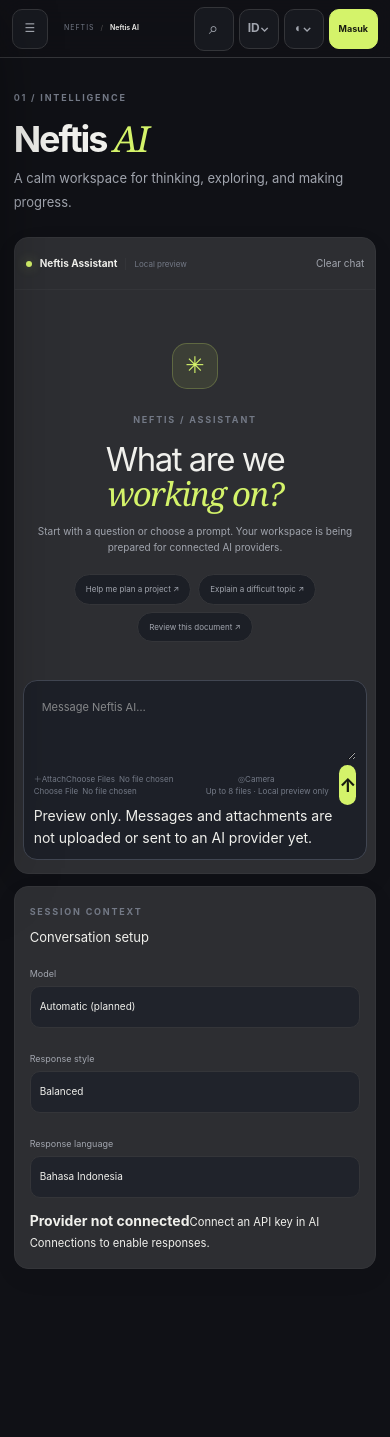
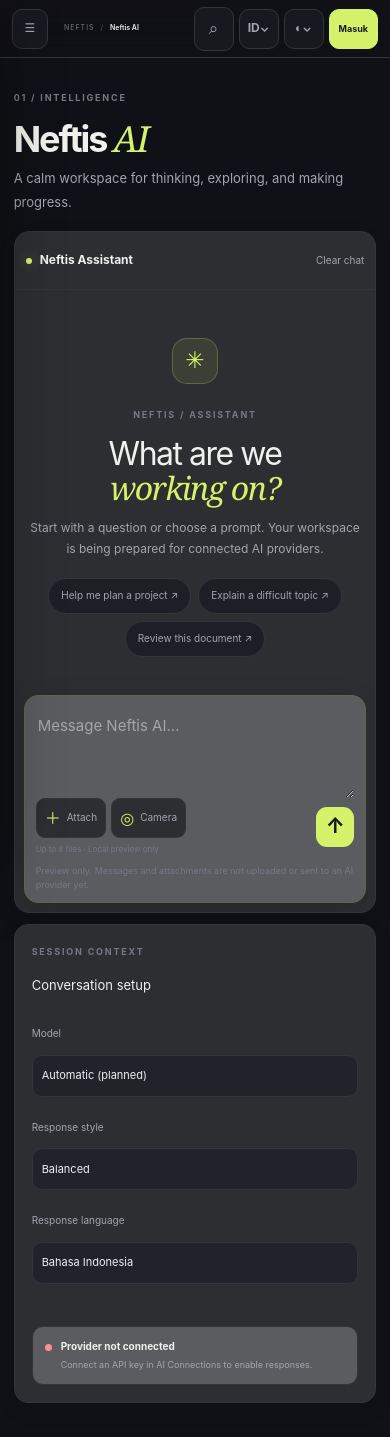
Before and after one commit to Mcpecreative28/Neftis, a Next.js app: page /ai in a window 390 px wide. Before the commit the page ends 1303 px from the top, so only its background shows below. Built offline with nearby package versions, Linux system fonts and the light colour scheme.

Commit message:
Polish AI workspace layout and attachment composer styles

```diff
--- a/app/globals.css
+++ b/app/globals.css
@@ -472,3 +472,158 @@ button:focus-visible, a:focus-visible, input:focus-visible, textarea:focus-visib
     transition: none;
   }
 }
+
+
+/* AI workspace refresh */
+.ai-workspace .page-intro { margin-bottom: 22px; }
+.ai-workspace .chat-layout {
+  grid-template-columns: minmax(170px, 205px) minmax(0, 1fr) minmax(205px, 245px);
+  gap: 14px;
+  align-items: stretch;
+  min-height: min(690px, calc(100dvh - 190px));
+}
+.ai-workspace .chat-history,
+.ai-workspace .chat-context { padding: 17px; }
+.ai-workspace .chat-main { min-height: 620px; border-radius: 15px; }
+.ai-workspace .chat-toolbar { min-height: 58px; height: auto; padding: 12px 17px; }
+.ai-workspace .chat-toolbar strong { font-size: 12px; }
+.ai-workspace .chat-toolbar small { font-size: 9px; }
+.ai-workspace .chat-messages {
+  flex: 1;
+  min-height: 360px;
+  max-height: none;
+  padding: clamp(18px, 3vw, 34px);
+  overscroll-behavior: contain;
+}
+.ai-workspace .assistant-welcome { margin: clamp(24px, 6vh, 64px) auto 30px; }
+.ai-workspace .assistant-welcome h2 { font-size: clamp(32px, 3.4vw, 46px); }
+.ai-workspace .assistant-welcome > p { font-size: 12px; line-height: 1.7; }
+.ai-workspace .prompt-chips button { min-height: 36px; padding: 8px 12px; font-size: 10px; }
+.ai-workspace .chat-history .history-item { min-height: 42px; font-size: 10px; }
+.ai-workspace .history-note { font-size: 10px; line-height: 1.7; }
+.ai-workspace .history-foot {
+  display: flex; align-items: center; gap: 8px;
+  margin-top: 24px; padding-top: 14px;
+  border-top: 1px solid var(--line);
+  color: var(--dim); font-size: 9px;
+}
+.ai-workspace .history-foot-dot {
+  width: 7px; height: 7px; border-radius: 50%;
+  background: var(--cyan); box-shadow: 0 0 10px color-mix(in srgb, var(--cyan), transparent 55%);
+}
+.ai-workspace .ai-composer {
+  margin: 0 15px 15px;
+  padding: 13px 14px 10px;
+  border: 1px solid color-mix(in srgb, var(--accent) 27%, var(--line));
+  border-radius: 14px;
+  background: var(--surface-2);
+  box-shadow: 0 10px 30px #0002;
+}
+.ai-workspace .ai-composer:focus-within {
+  border-color: color-mix(in srgb, var(--accent) 65%, var(--line));
+  box-shadow: 0 0 0 3px color-mix(in srgb, var(--accent) 9%, transparent), 0 12px 30px #0002;
+}
+.ai-workspace .ai-composer textarea {
+  display: block; min-height: 72px; max-height: 220px;
+  padding: 7px 2px 12px; font-size: 15px; line-height: 1.6;
+}
+.ai-workspace .composer-bottom { gap: 10px; align-items: center; }
+.ai-workspace .composer-tools { display: flex; align-items: center; flex-wrap: wrap; gap: 7px; min-width: 0; }
+.ai-workspace .composer-tool {
+  position: relative; display: inline-flex; align-items: center; gap: 6px;
+  min-height: 35px; padding: 0 10px;
+  border: 1px solid var(--line); border-radius: 9px;
+  color: var(--muted); background: var(--surface);
+  font-size: 10px; cursor: pointer;
+}
+.ai-workspace .composer-tool:hover { color: var(--text); border-color: var(--accent); }
+.ai-workspace .composer-tool > span:first-child { color: var(--accent); font-size: 16px; }
+.ai-workspace .composer-tool input {
+  position: absolute; width: 1px; height: 1px; opacity: 0;
+  overflow: hidden; clip: rect(0,0,0,0); white-space: nowrap;
+}
+.ai-workspace .composer-tool:focus-within { outline: 2px solid var(--accent); outline-offset: 3px; }
+.ai-workspace .composer-hint { color: var(--dim); font-size: 9px; }
+.ai-workspace .send-button { width: 38px; height: 38px; flex: 0 0 38px; border-radius: 11px; font-size: 21px; }
+.ai-workspace .composer-disclaimer { margin: 9px 0 0; color: var(--dim); font-size: 9px; line-height: 1.5; }
+.ai-workspace .attachment-queue {
+  margin-bottom: 10px; padding: 10px;
+  border: 1px solid var(--line); border-radius: 10px;
+  background: color-mix(in srgb, var(--surface) 80%, transparent);
+}
+.ai-workspace .attachment-queue-head { display: flex; justify-content: space-between; align-items: center; gap: 10px; margin-bottom: 8px; }
+.ai-workspace .attachment-queue-head strong { font-size: 10px; }
+.ai-workspace .attachment-queue-head button,
+.ai-workspace .attachment-chip > button {
+  border: 0; background: transparent; color: var(--muted); cursor: pointer;
+}
+.ai-workspace .attachment-queue-head button { font-size: 9px; }
+.ai-workspace .attachment-list { display: flex; flex-wrap: wrap; gap: 7px; }
+.ai-workspace .attachment-chip {
+  display: flex; align-items: center; gap: 8px; min-width: 0; max-width: 100%;
+  padding: 7px 8px; border: 1px solid var(--line); border-radius: 9px;
+  background: var(--surface);
+}
+.ai-workspace .attachment-type { color: var(--accent); font-size: 16px; }
+.ai-workspace .attachment-name { display: flex; flex-direction: column; min-width: 0; }
+.ai-workspace .attachment-name strong {
+  max-width: 160px; overflow: hidden; text-overflow: ellipsis; white-space: nowrap;
+  color: var(--text); font-size: 9px; font-weight: 600;
+}
+.ai-workspace .attachment-name small { color: var(--dim); font-size: 8px; }
+.ai-workspace .attachment-chip > button { font-size: 17px; padding: 0 2px; }
+.ai-workspace .chat-context label { font-size: 10px; margin: 17px 0 7px; }
+.ai-workspace .chat-context select { min-height: 42px; font-size: 11px; }
+.ai-workspace .context-status {
+  display: flex; align-items: flex-start; gap: 9px;
+  margin-top: 22px; padding: 12px;
+  border: 1px solid var(--line); border-radius: 11px;
+  background: var(--surface-2);
+}
+.ai-workspace .context-status .status-dot { margin-top: 5px; background: var(--danger); box-shadow: none; }
+.ai-workspace .context-status strong,
+.ai-workspace .context-status small { display: block; }
+.ai-workspace .context-status strong { font-size: 10px; }
+.ai-workspace .context-status small { margin-top: 4px; color: var(--muted); font-size: 9px; line-height: 1.5; }
+.ai-workspace .context-footnote { margin-top: 12px; font-size: 9px; line-height: 1.6; }
+.ai-workspace .chat-bubble { font-size: 13px; padding: 13px 15px; }
+.ai-workspace .chat-bubble .bubble-label { font-size: 8px; }
+@media (max-width: 1150px) {
+  .ai-workspace .chat-layout { grid-template-columns: minmax(145px, 180px) minmax(0, 1fr); }
+  .ai-workspace .chat-context { grid-column: 1 / -1; display: grid; grid-template-columns: repeat(3, minmax(0, 1fr)); gap: 8px 12px; align-items: end; }
+  .ai-workspace .chat-context .section-kicker,
+  .ai-workspace .chat-context h3,
+  .ai-workspace .chat-context .context-status,
+  .ai-workspace .chat-context .context-footnote { grid-column: 1 / -1; }
+  .ai-workspace .chat-context label { margin: 0 0 6px; }
+}
+@media (max-width: 760px) {
+  .ai-workspace .page-intro { margin-bottom: 17px; }
+  .ai-workspace .chat-layout { display: flex; flex-direction: column; gap: 11px; min-height: 0; }
+  .ai-workspace .chat-main { order: 1; min-height: min(72dvh, 700px); }
+  .ai-workspace .chat-context { order: 2; display: grid; grid-template-columns: repeat(2, minmax(0, 1fr)); }
+  .ai-workspace .chat-history { order: 3; }
+  .ai-workspace .chat-context .section-kicker,
+  .ai-workspace .chat-context h3,
+  .ai-workspace .chat-context .context-status,
+  .ai-workspace .chat-context .context-footnote { grid-column: 1 / -1; }
+  .ai-workspace .chat-context label { margin: 3px 0 0; }
+  .ai-workspace .chat-messages { min-height: 300px; padding: 18px 14px; }
+  .ai-workspace .assistant-welcome { margin: 30px auto 20px; }
+  .ai-workspace .ai-composer { margin: 0 9px 9px; padding: 11px; }
+  .ai-workspace .composer-hint { width: 100%; }
+  .ai-workspace .composer-tool { min-height: 40px; }
+  .ai-workspace .attachment-name strong { max-width: 130px; }
+}
+@media (max-width: 420px) {
+  .ai-workspace .chat-toolbar { padding-inline: 11px; }
+  .ai-workspace .chat-toolbar small { display: none; }
+  .ai-workspace .chat-context { grid-template-columns: minmax(0, 1fr); }
+  .ai-workspace .chat-context .section-kicker,
+  .ai-workspace .chat-context h3,
+  .ai-workspace .chat-context .context-status,
+  .ai-workspace .chat-context .context-footnote { grid-column: auto; }
+  .ai-workspace .composer-tools { gap: 5px; }
+  .ai-workspace .composer-tool { padding-inline: 8px; }
+  .ai-workspace .composer-hint { font-size: 8px; }
+}
```
